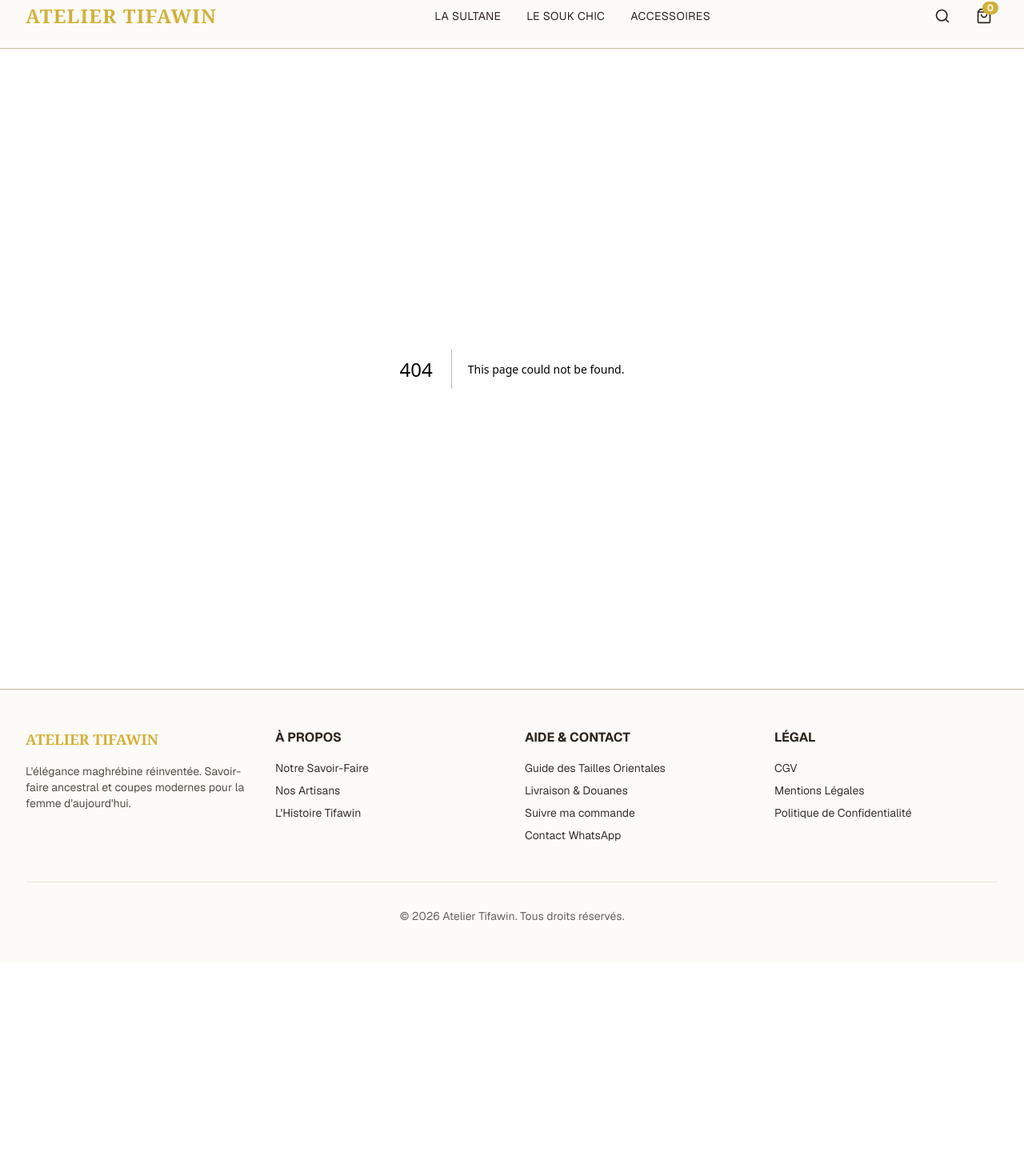
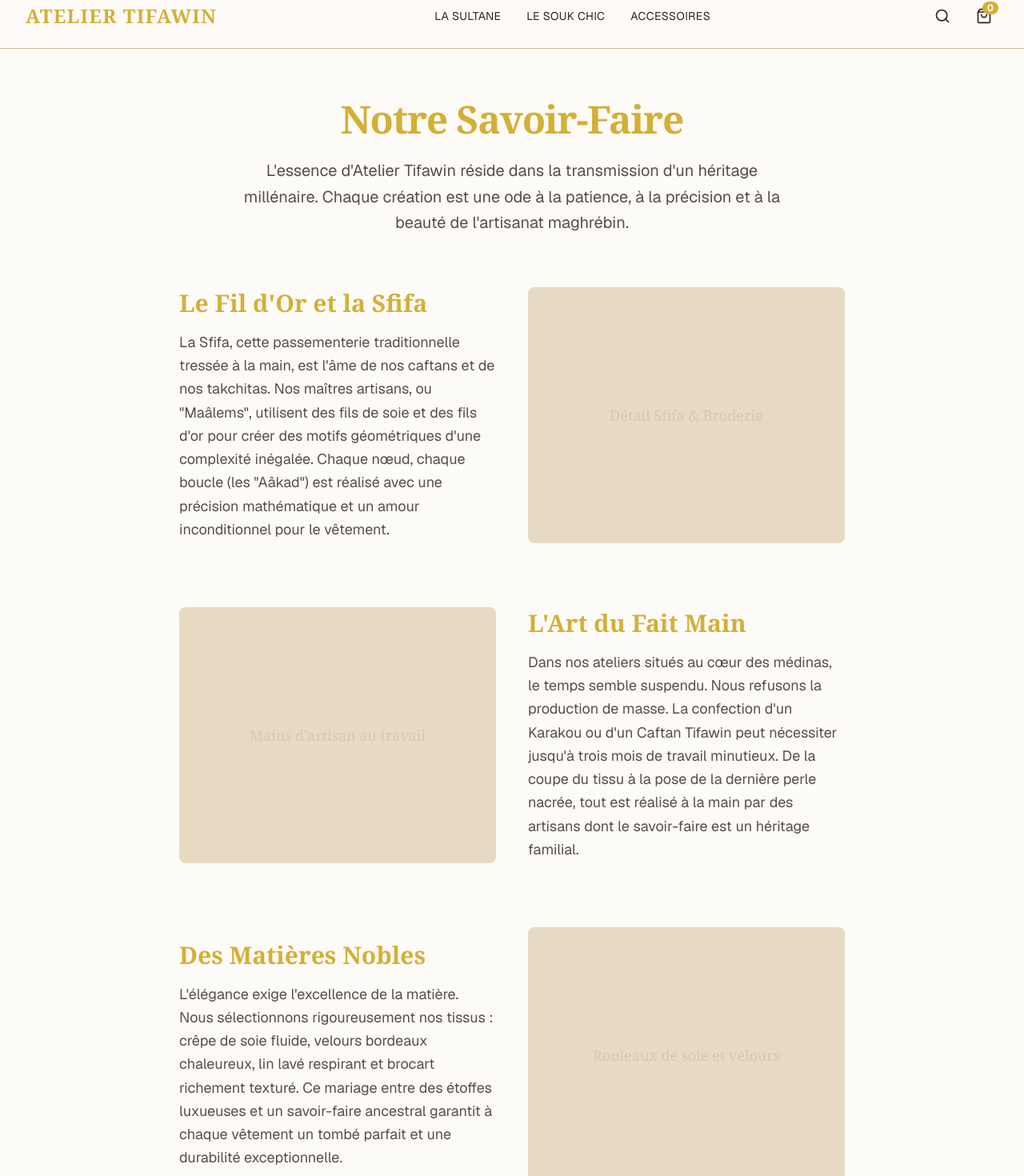
Before and after one commit to Stair-hub/caftan-maghreb, a Next.js app: page /savoir-faire in a window 1280 px wide. Before the commit this address had no page. Shown: the part 20-1490 px from the top of the page at 80% size. Before the commit the page ends 1223 px from the top, so only its background shows below. Built offline with nearby package versions, Linux system fonts and the light colour scheme.

Commit message:
Add Savoir-Faire page and make footer link clickable

```diff
--- /dev/null
+++ b/src/app/savoir-faire/page.tsx
@@ -0,0 +1,109 @@
+import Link from "next/link";
+import { GradientShimmer } from "@/components/ui/gradient-shimmer";
+
+export default function SavoirFairePage() {
+  return (
+    <div className="max-w-4xl mx-auto px-4 sm:px-6 lg:px-8 py-16">
+      <div className="text-center mb-16">
+        <h1 className="text-5xl font-serif font-bold text-[var(--color-or)] mb-6">
+          <GradientShimmer
+            gradient="tonic"
+            easing="gentle"
+            duration={2.5}
+            spread={5}
+            pauseBetween={2000}
+            baseColor="var(--color-or)"
+            className="text-5xl font-serif font-bold tracking-tight"
+          >
+            Notre Savoir-Faire
+          </GradientShimmer>
+        </h1>
+        <p className="text-xl text-foreground opacity-80 leading-relaxed max-w-2xl mx-auto">
+          L&apos;essence d&apos;Atelier Tifawin réside dans la transmission d&apos;un
+          héritage millénaire. Chaque création est une ode à la patience, à
+          la précision et à la beauté de l&apos;artisanat maghrébin.
+        </p>
+      </div>
+
+      <div className="space-y-20">
+        <section className="flex flex-col md:flex-row gap-10 items-center">
+          <div className="flex-1">
+            <h2 className="text-3xl font-serif font-bold text-[var(--color-or)] mb-4">
+              Le Fil d&apos;Or et la Sfifa
+            </h2>
+            <p className="text-foreground opacity-80 leading-relaxed text-lg">
+              La Sfifa, cette passementerie traditionnelle tressée à la main,
+              est l&apos;âme de nos caftans et de nos takchitas. Nos maîtres artisans,
+              ou "Maâlems", utilisent des fils de soie et des fils d&apos;or pour créer
+              des motifs géométriques d&apos;une complexité inégalée. Chaque nœud,
+              chaque boucle (les "Aâkad") est réalisé avec une précision mathématique
+              et un amour inconditionnel pour le vêtement.
+            </p>
+          </div>
+          <div className="flex-1 w-full h-80 bg-[var(--color-sable)] rounded-lg relative overflow-hidden flex items-center justify-center">
+            {/* Espace pour une future image de broderie */}
+            <span className="text-[var(--color-sable-dark)] font-serif text-lg opacity-50">
+              Détail Sfifa & Broderie
+            </span>
+          </div>
+        </section>
+
+        <section className="flex flex-col md:flex-row-reverse gap-10 items-center">
+          <div className="flex-1">
+            <h2 className="text-3xl font-serif font-bold text-[var(--color-or)] mb-4">
+              L&apos;Art du Fait Main
+            </h2>
+            <p className="text-foreground opacity-80 leading-relaxed text-lg">
+              Dans nos ateliers situés au cœur des médinas, le temps semble
+              suspendu. Nous refusons la production de masse. La confection d&apos;un
+              Karakou ou d&apos;un Caftan Tifawin peut nécessiter jusqu&apos;à trois mois
+              de travail minutieux. De la coupe du tissu à la pose de la dernière
+              perle nacrée, tout est réalisé à la main par des artisans dont le
+              savoir-faire est un héritage familial.
+            </p>
+          </div>
+          <div className="flex-1 w-full h-80 bg-[var(--color-sable)] rounded-lg relative overflow-hidden flex items-center justify-center">
+            {/* Espace pour une future image d'artisan */}
+            <span className="text-[var(--color-sable-dark)] font-serif text-lg opacity-50">
+              Mains d&apos;artisan au travail
+            </span>
+          </div>
+        </section>
+
+        <section className="flex flex-col md:flex-row gap-10 items-center">
+          <div className="flex-1">
+            <h2 className="text-3xl font-serif font-bold text-[var(--color-or)] mb-4">
+              Des Matières Nobles
+            </h2>
+            <p className="text-foreground opacity-80 leading-relaxed text-lg">
+              L&apos;élégance exige l&apos;excellence de la matière. Nous sélectionnons
+              rigoureusement nos tissus : crêpe de soie fluide, velours bordeaux
+              chaleureux, lin lavé respirant et brocart richement texturé.
+              Ce mariage entre des étoffes luxueuses et un savoir-faire ancestral
+              garantit à chaque vêtement un tombé parfait et une durabilité
+              exceptionnelle.
+            </p>
+          </div>
+          <div className="flex-1 w-full h-80 bg-[var(--color-sable)] rounded-lg relative overflow-hidden flex items-center justify-center">
+            {/* Espace pour une future image de tissus */}
+            <span className="text-[var(--color-sable-dark)] font-serif text-lg opacity-50">
+              Rouleaux de soie et velours
+            </span>
+          </div>
+        </section>
+      </div>
+
+      <div className="mt-20 text-center">
+        <h3 className="text-2xl font-serif font-bold text-foreground mb-6">
+          Découvrez le fruit de notre passion
+        </h3>
+        <Link
+          href="/collections/la-sultane"
+          className="inline-block bg-[var(--color-or)] text-background font-bold py-4 px-10 rounded-full hover:bg-[var(--color-or-light)] transition shadow-lg"
+        >
+          Parcourir la Collection La Sultane
+        </Link>
+      </div>
+    </div>
+  );
+}
--- a/src/components/Footer.tsx
+++ b/src/components/Footer.tsx
@@ -14,7 +14,7 @@ export default function Footer() {
           <div>
             <h4 className="font-bold mb-4 text-foreground">À PROPOS</h4>
             <ul className="space-y-2 text-sm opacity-80">
-              <li><Link href="#" className="hover:text-[var(--color-or)] transition">Notre Savoir-Faire</Link></li>
+              <li><Link href="/savoir-faire" className="hover:text-[var(--color-or)] transition">Notre Savoir-Faire</Link></li>
               <li><Link href="#" className="hover:text-[var(--color-or)] transition">Nos Artisans</Link></li>
               <li><Link href="#" className="hover:text-[var(--color-or)] transition">L'Histoire Tifawin</Link></li>
             </ul>
```
